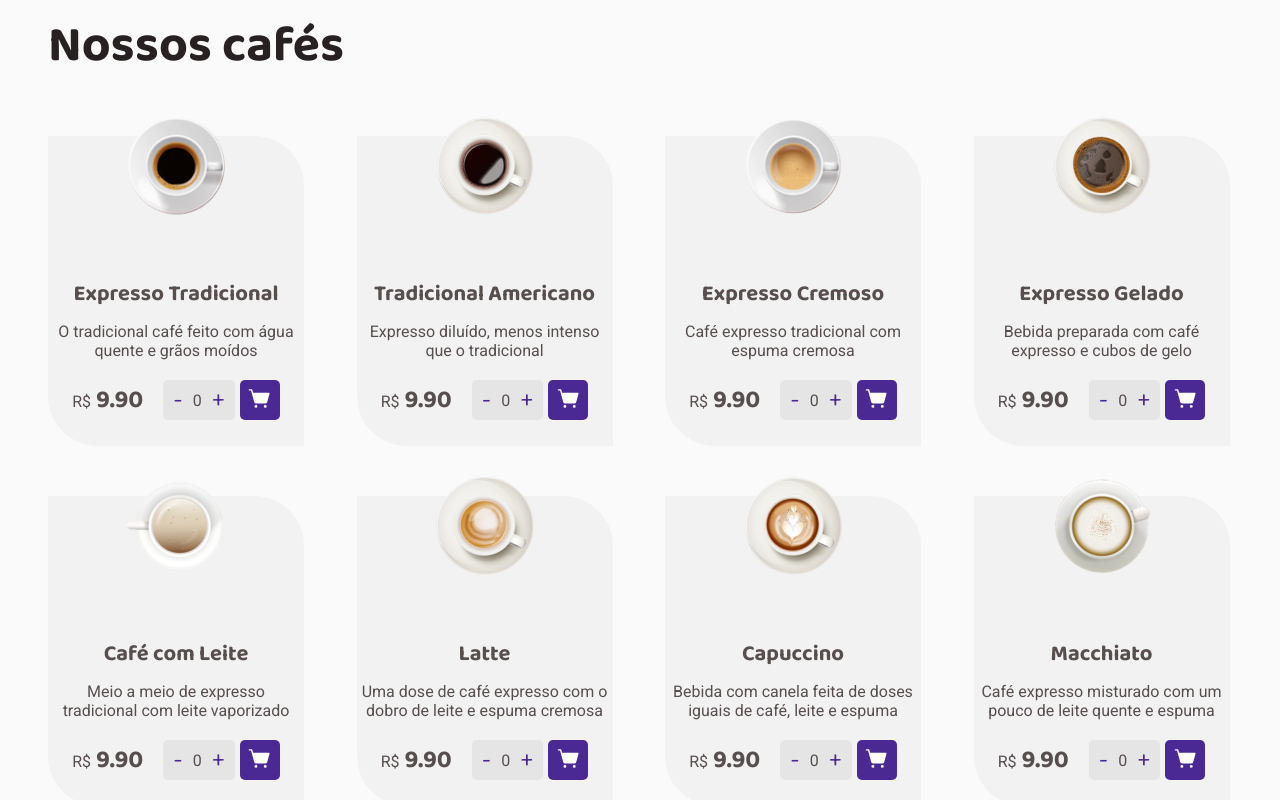
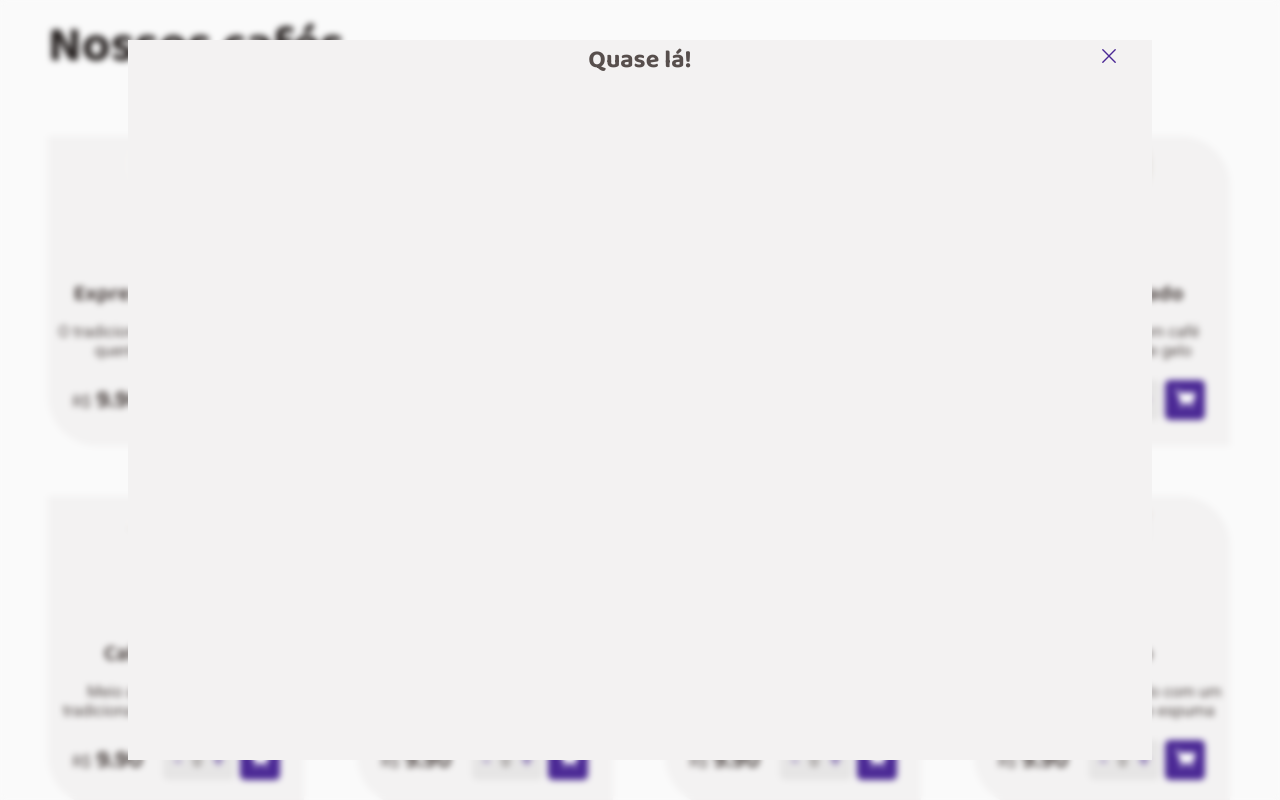
Before and after one commit to Anderson-Battisti/Coffee-Delivery, a React (Vite) app in the folder frontend/: page / in a window 1280 px wide. Both pictures are taken after a click on the button 259 px from the left and 1062 px from the top of the page. Shown: the part 662-1462 px from the top of the page. Built offline with nearby package versions, Linux system fonts and the light colour scheme.

Commit message:
The modal's structure was build on this update

```diff
--- a/frontend/src/pages/Delivery/index.tsx
+++ b/frontend/src/pages/Delivery/index.tsx
@@ -4,5 +4,5 @@ export function Delivery()
         <div>
             <h1>Delivery</h1>
         </div>
-    )
+    );
 }
--- a/frontend/src/pages/Home/HomeComponents/SectionTwo/CoffeeCard/AddToCartButton/index.tsx
+++ /dev/null
@@ -1,10 +0,0 @@
-import { AddToCartButtonContainer, ShoppingCartSimpleStyled } from "./styles";
-
-export function AddToCartButton()
-{
-    return(
-        <AddToCartButtonContainer as="button">
-            <ShoppingCartSimpleStyled weight="fill" size={23}/>
-        </AddToCartButtonContainer>
-    );
-}
--- a/frontend/src/pages/Home/HomeComponents/SectionTwo/CoffeeCard/AddToCartButton/styles.ts
+++ /dev/null
@@ -1,27 +0,0 @@
-import { ShoppingCartSimple } from "@phosphor-icons/react";
-import styled from "styled-components";
-
-export const AddToCartButtonContainer = styled.button`
-    background-color: ${(props) => props.theme["purple-dark"]};
-    border: none;
-    border-radius: 5px;
-    padding: 5px;
-    width: 40px;
-    height: 40px;
-    cursor: pointer;
-
-    &:active, &:hover, &:focus
-    {
-        outline: none;
-        box-shadow: none;
-    }
-
-    &:hover
-    {
-        transform: scale(1.05);
-    }
-`;
-
-export const ShoppingCartSimpleStyled = styled(ShoppingCartSimple)`
-    fill: ${(props) => props.theme.white};
-`;
--- /dev/null
+++ b/frontend/src/pages/Home/HomeComponents/SectionTwo/CoffeeCard/OpenModal/index.tsx
@@ -0,0 +1,27 @@
+import { useState } from "react";
+import { AddToCartButtonContainer, ModalContainer, ShoppingCartSimpleStyled, XStyled } from "./styles";
+
+interface OpenModalProps
+{
+    children: React.ReactNode;
+}
+
+export function OpenModal({children}: OpenModalProps)
+{
+    const [isOpen, setIsOpen] = useState(false);
+
+    return(
+        <>
+            <AddToCartButtonContainer as="button" onClick={() => setIsOpen(!isOpen)}>
+                <ShoppingCartSimpleStyled weight="fill" size={23}/>
+            </AddToCartButtonContainer>
+
+            {isOpen && (
+                <ModalContainer>
+                    <XStyled onClick={() => setIsOpen(!isOpen)} size={22}/>
+                    {children}
+                </ModalContainer>
+            )}
+        </>
+    );
+}
--- /dev/null
+++ b/frontend/src/pages/Home/HomeComponents/SectionTwo/CoffeeCard/OpenModal/styles.ts
@@ -0,0 +1,55 @@
+import { ShoppingCartSimple, X } from "@phosphor-icons/react";
+import styled from "styled-components";
+
+export const AddToCartButtonContainer = styled.button`
+    background-color: ${(props) => props.theme["purple-dark"]};
+    border: none;
+    border-radius: 5px;
+    padding: 5px;
+    width: 40px;
+    height: 40px;
+    cursor: pointer;
+
+    &:active, &:hover, &:focus
+    {
+        outline: none;
+        box-shadow: none;
+    }
+
+    &:hover
+    {
+        transform: scale(1.05);
+    }
+`;
+
+export const ShoppingCartSimpleStyled = styled(ShoppingCartSimple)`
+    fill: ${(props) => props.theme.white};
+`;
+
+export const ModalContainer = styled.div`
+    display: flex;
+    justify-content: center;
+    align-items: center;
+    top: 0;
+    right: 0;
+    left: 0;
+    bottom: 0;
+    width: 100%;
+    height: 100%;
+    backdrop-filter: blur(3px);
+    z-index: 999;
+    position: fixed;
+`;
+
+export const XStyled = styled(X)`
+    color: ${(props) => props.theme["purple-dark"]};
+    position: absolute;
+    top: 45px;
+    right: 160px;
+
+    &:hover
+    {
+        cursor: pointer;
+        color: ${(props) => props.theme["yellow-dark"]}
+    }
+`;
--- a/frontend/src/pages/Home/HomeComponents/SectionTwo/CoffeeCard/index.tsx
+++ b/frontend/src/pages/Home/HomeComponents/SectionTwo/CoffeeCard/index.tsx
@@ -1,6 +1,11 @@
 import { useState } from "react";
-import { AddToCartButton } from "./AddToCartButton";
-import { AddOrRemoveCoffeeContainer, AmountAndCartContainer, CoffeeAmount, CoffeeCardContainer, CoffeeDescription, CoffeeImage, CoffeeName, CoffeePrice, CoffeePriceContainer, Currency, LessCoffee, MoreCoffee, Price } from "./styles";
+import { OpenModal} from "./OpenModal";
+import
+{
+    AddOrRemoveCoffeeContainer, AmountAndCartContainer, BlockOne, BlocksContainer, BlockTwo, CoffeeAmount, CoffeeCardContainer,
+    CoffeeDescription, CoffeeImage, CoffeeName, CoffeePrice, CoffeePriceContainer, Currency,
+    LessCoffee, ModalContentContainer, ModalTitle, MoreCoffee, Price
+} from "./styles";
 
 interface CoffeeCardProps
 {
@@ -33,7 +38,19 @@ export function CoffeeCard({name, description, currency, price, image}: CoffeeCa
                         <CoffeeAmount>{amount}</CoffeeAmount>
                         <MoreCoffee as="button" onClick={increaseAmount}> + </MoreCoffee>
                     </AddOrRemoveCoffeeContainer>
-                    <AddToCartButton/>
+                    <OpenModal>
+                        <ModalContentContainer>
+                            <ModalTitle>Quase lá!</ModalTitle>
+                            <BlocksContainer>
+                                <BlockOne>
+
+                                </BlockOne>
+                                <BlockTwo>
+
+                                </BlockTwo>
+                            </BlocksContainer>
+                        </ModalContentContainer>
+                    </OpenModal>
                 </AmountAndCartContainer>
             </CoffeePriceContainer>
         </CoffeeCardContainer>
--- a/frontend/src/pages/Home/HomeComponents/SectionTwo/CoffeeCard/styles.ts
+++ b/frontend/src/pages/Home/HomeComponents/SectionTwo/CoffeeCard/styles.ts
@@ -143,3 +143,31 @@ export const MoreCoffee = styled.button`
         box-shadow: none;
     }
 `;
+
+
+export const ModalContentContainer = styled.div`
+    background-color: ${(props) => props.theme["base-card"]};
+    width: 80%;
+    height: 90%;
+`;
+
+export const ModalTitle = styled.p`
+    display: flex;
+    justify-content: center;
+    align-items: center;
+    font-family: 'Baloo 2';
+    font-weight: bolder;
+    font-size: 25px;
+`;
+
+export const BlocksContainer = styled.div`
+
+`;
+
+export const BlockOne = styled.div`
+
+`;
+
+export const BlockTwo = styled.div`
+
+`;
```
